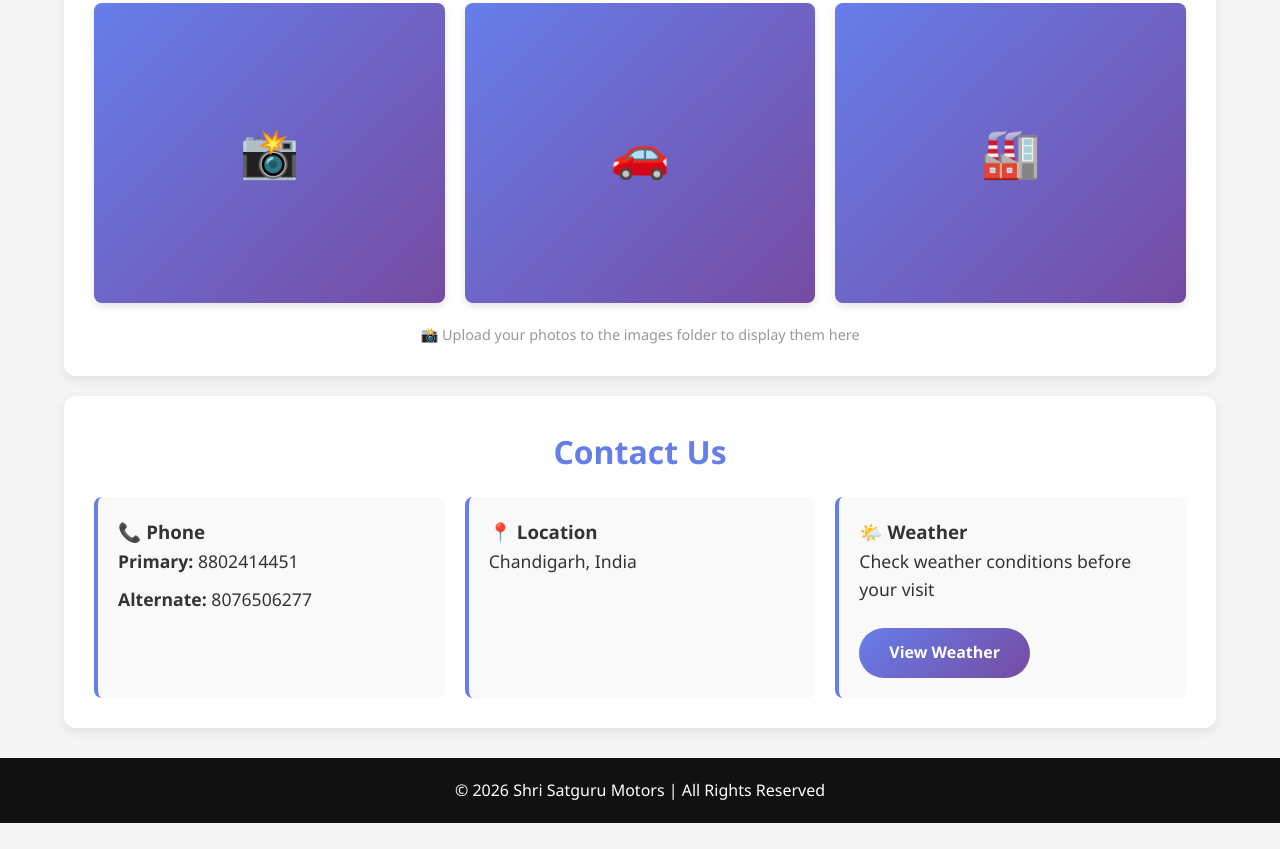
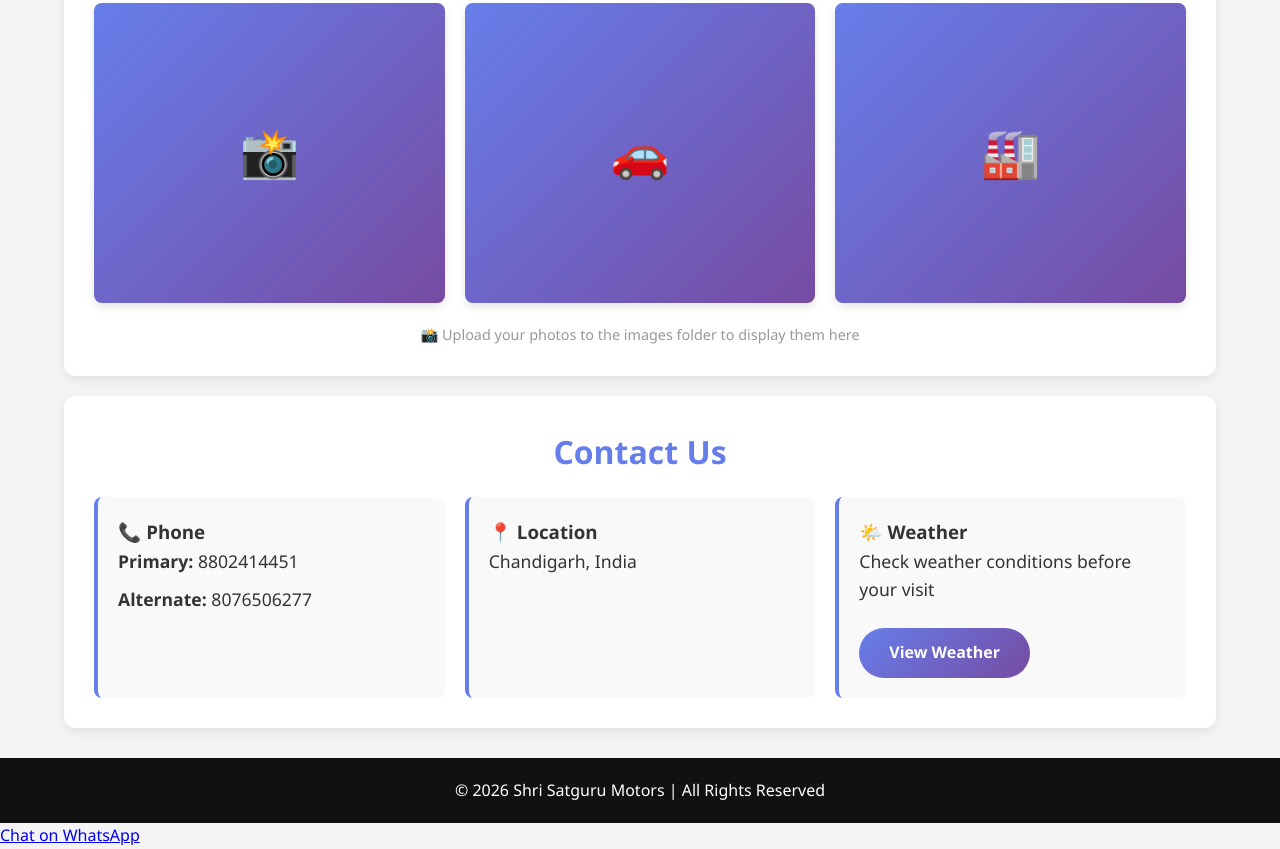
Before and after one commit to vohrajay812-star/Shri-satguru-motors, a plain HTML site: page index.html in a window 1280 px wide. Shown: the part 919-1768 px from the top of the page. Before the commit the page ends 1742 px from the top, so only its background shows below. Drawn offline with Linux system fonts and the light colour scheme.

Commit message:
Update index.html

```diff
--- a/index.html
+++ b/index.html
@@ -290,3 +290,6 @@
 
 </body>
 </html>
+<a href="https://wa.me/918802414451" target="_blank">
+    Chat on WhatsApp
+</a>
```
